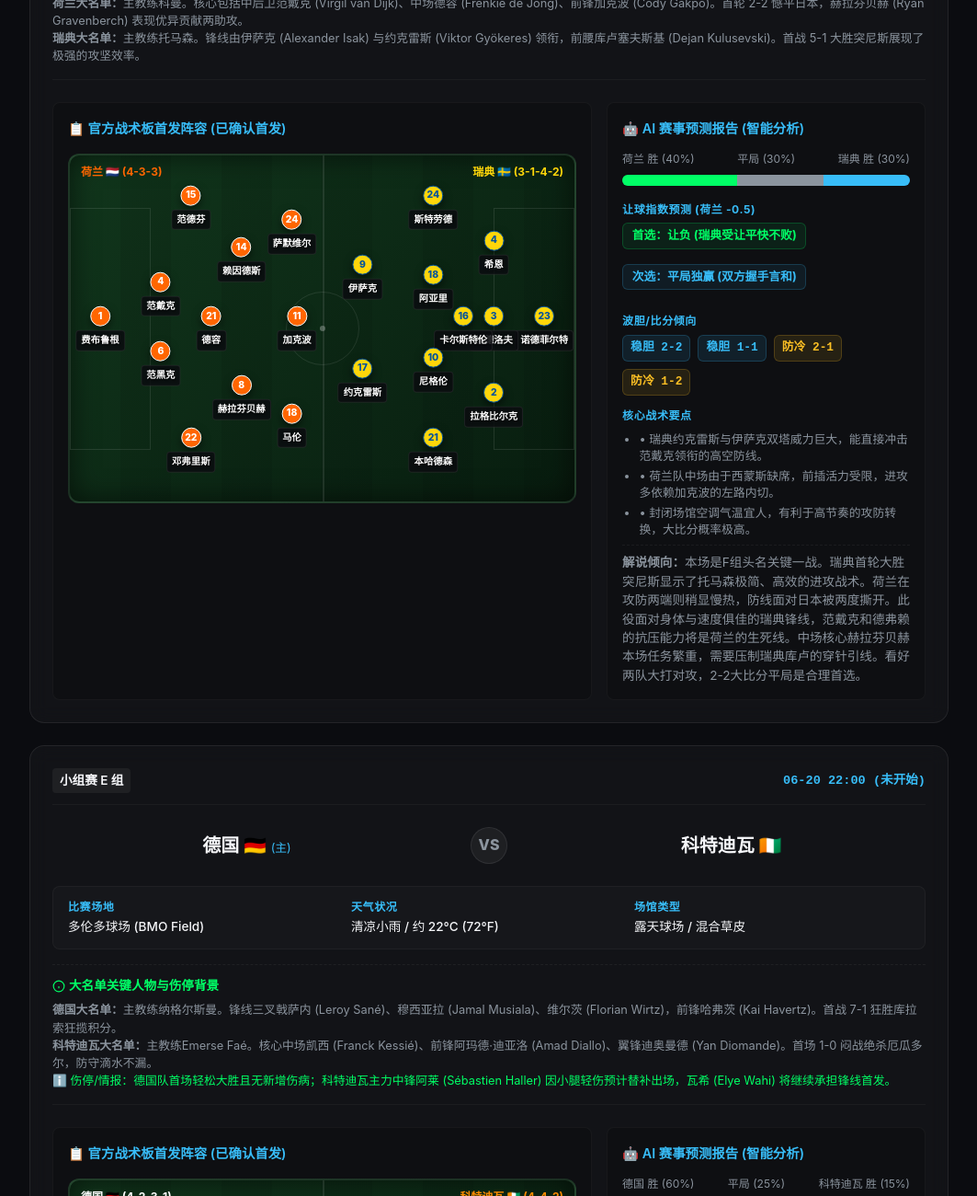
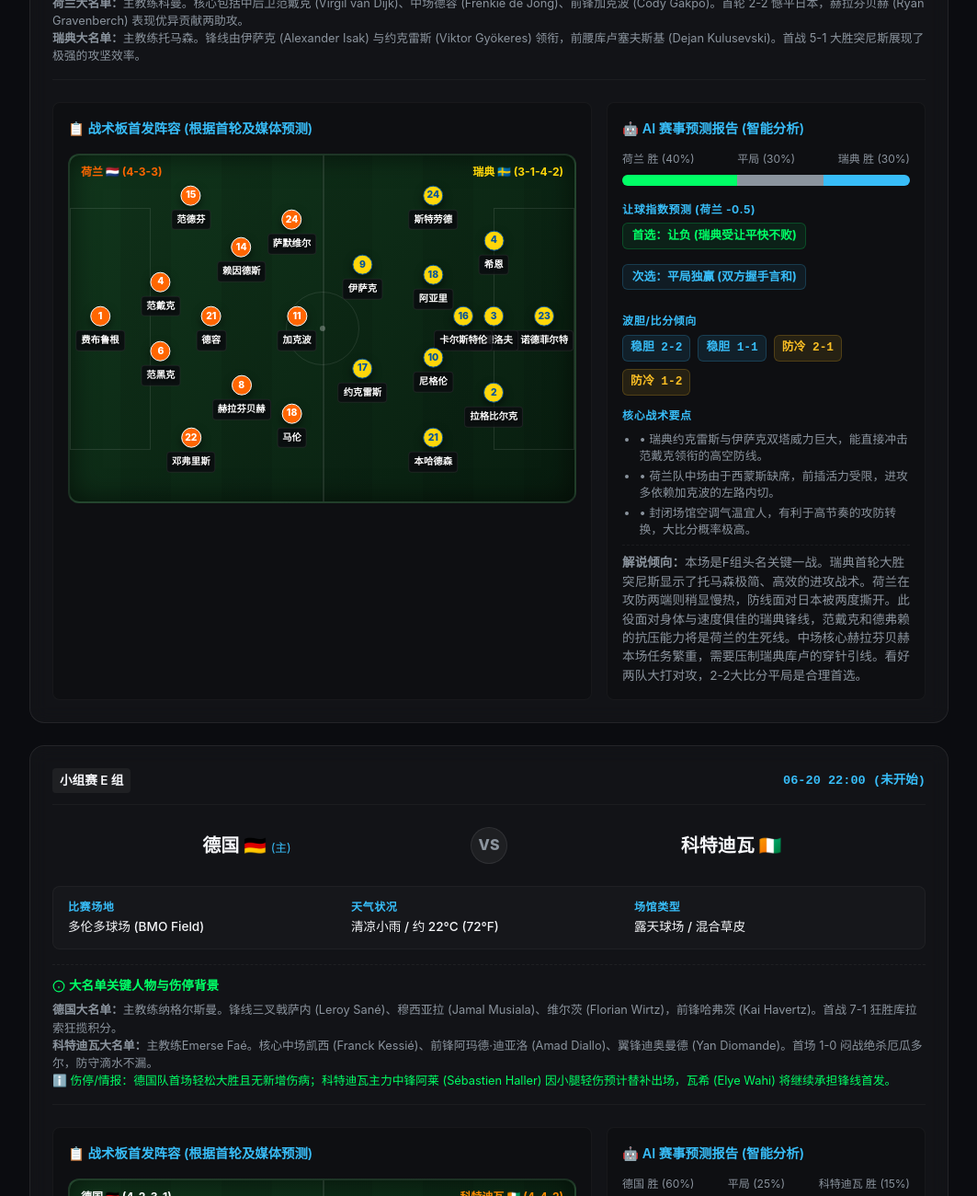
Before and after one commit to ky230/worldcup2026-predictor, a plain HTML site: page 2026-06-20/index.html in a window 1280 px wide. Shown: the part 500-1800 px from the top of the page at 92% size, without its empty margins (108-1171 px from the left). Drawn offline with Linux system fonts and the light colour scheme.

Commit message:
Update June 20 lineup titles to reflect predicted status before kickoff

```diff
--- a/2026-06-20/index.html
+++ b/2026-06-20/index.html
@@ -584,7 +584,7 @@
                     <div class="match-details">
                         <div class="details-grid">
                             <div class="detail-pane" style="overflow-x: auto;">
-                                 <div class="pane-title">📋 官方战术板首发阵容 (已确认首发)</div>
+                                 <div class="pane-title">📋 战术板首发阵容 (根据首轮及媒体预测)</div>
                                 <div class="soccer-pitch">
                                     <!-- Field Markings -->
                                     <div class="pitch-line midfield-line"></div>
@@ -717,7 +717,7 @@
                     <div class="match-details">
                         <div class="details-grid">
                             <div class="detail-pane" style="overflow-x: auto;">
-                                <div class="pane-title">📋 官方战术板首发阵容 (已确认首发)</div>
+                                <div class="pane-title">📋 战术板首发阵容 (根据首轮及媒体预测)</div>
                                 <div class="soccer-pitch">
                                     <!-- Field Markings -->
                                     <div class="pitch-line midfield-line"></div>
@@ -850,7 +850,7 @@
                     <div class="match-details">
                         <div class="details-grid">
                             <div class="detail-pane" style="overflow-x: auto;">
-                                <div class="pane-title">📋 官方战术板首发阵容 (已确认首发)</div>
+                                <div class="pane-title">📋 战术板首发阵容 (根据首轮及媒体预测)</div>
                                 <div class="soccer-pitch">
                                     <!-- Field Markings -->
                                     <div class="pitch-line midfield-line"></div>
@@ -983,7 +983,7 @@
                     <div class="match-details">
                         <div class="details-grid">
                             <div class="detail-pane" style="overflow-x: auto;">
-                                <div class="pane-title">📋 官方战术板首发阵容 (已确认首发)</div>
+                                <div class="pane-title">📋 战术板首发阵容 (根据首轮及媒体预测)</div>
                                 <div class="soccer-pitch">
                                     <!-- Field Markings -->
                                     <div class="pitch-line midfield-line"></div>
```
